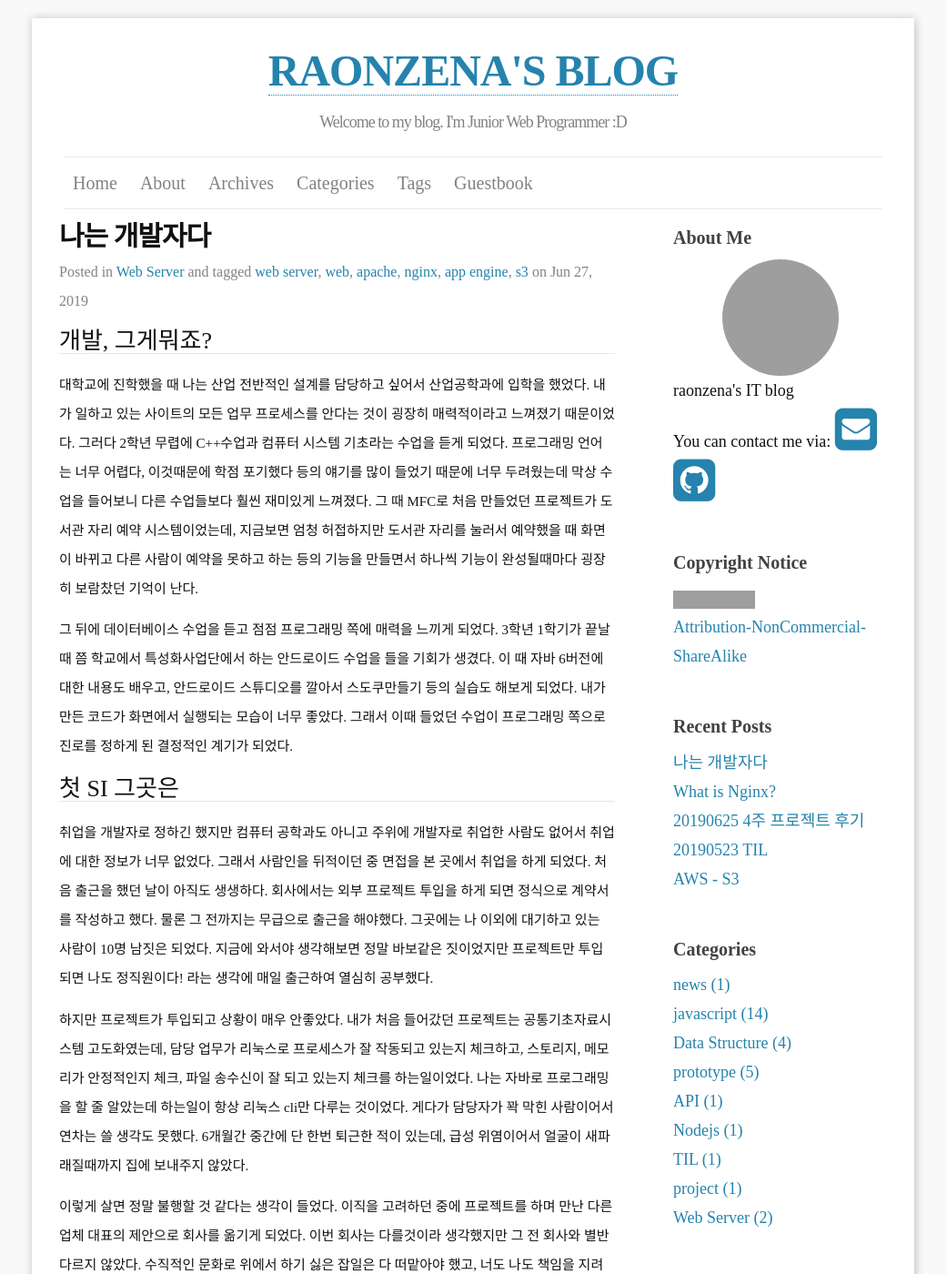
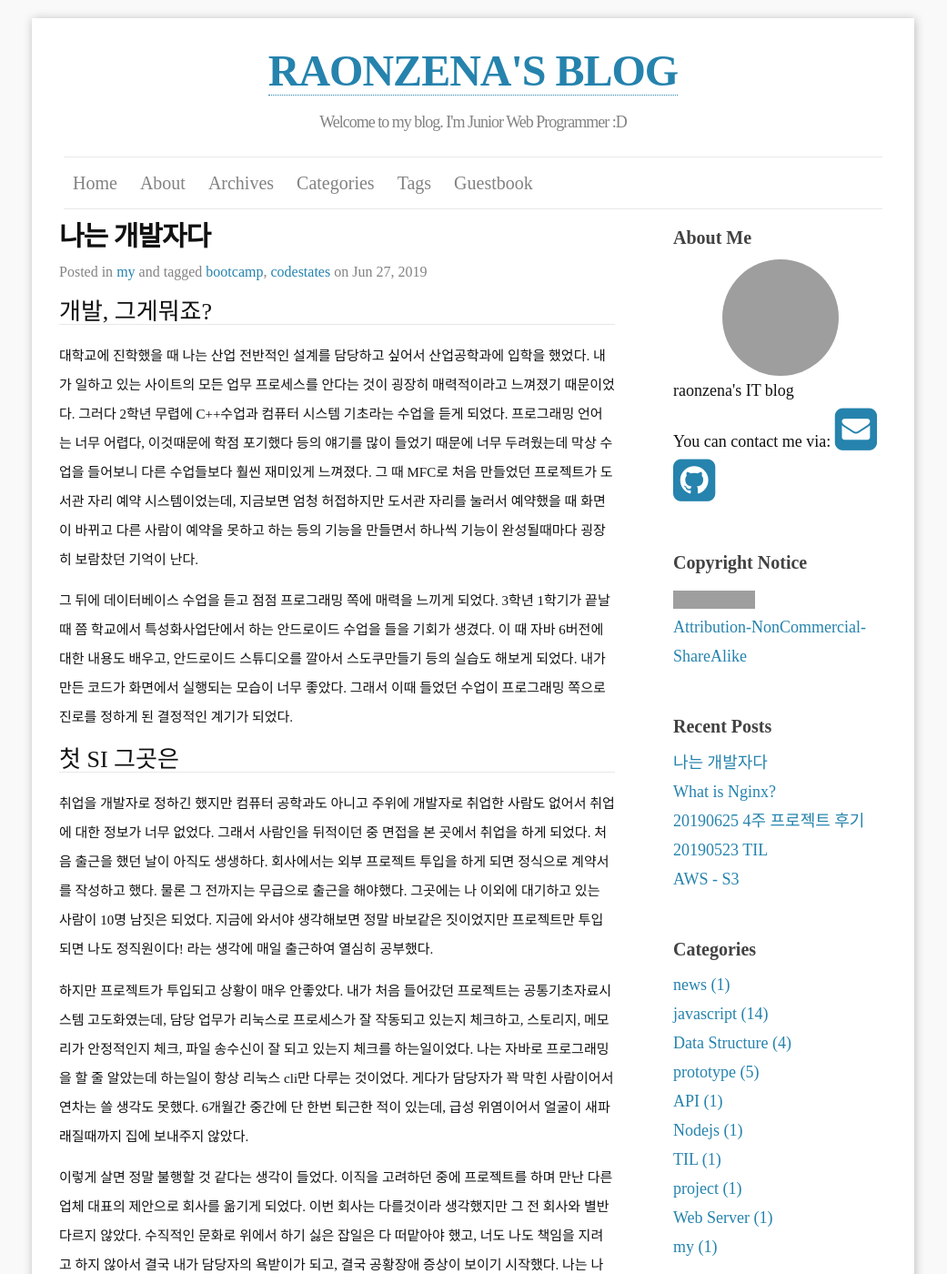
Before and after one commit to raonzena/raonzena.github.io, a Jekyll site: the page built from _posts/2019-06-27-01-post.markdown, in a window 1280 px wide and 1400 px high. Shown: the whole window at 91% size, without its empty margins (120-1161 px from the left). Built offline with Jekyll 4.4.1, drawn with Linux system fonts in a browser that asks for light colours; some web fonts are replaced; comment, search, counter and statistics services are not loaded; grey boxes are pictures that could not be loaded.

Commit message:
modify tags and category blogging

```diff
--- a/_posts/2019-06-27-01-post.markdown
+++ b/_posts/2019-06-27-01-post.markdown
@@ -4,14 +4,10 @@ layout: post
 title:  "나는 개발자다"
 date:   2019-06-27
 author: raonzena
-category: Web Server
+category: my
 tags:
-- web server
-- web
-- apache
-- nginx
-- app engine
-- s3
+- bootcamp
+- codestates
 comments: true
 ---
 
```
